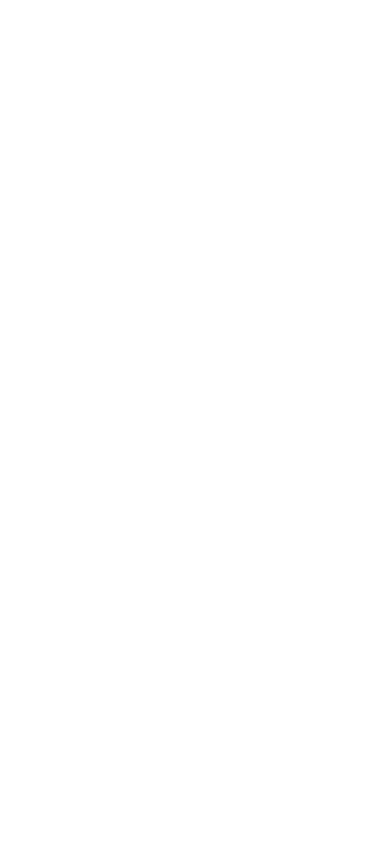
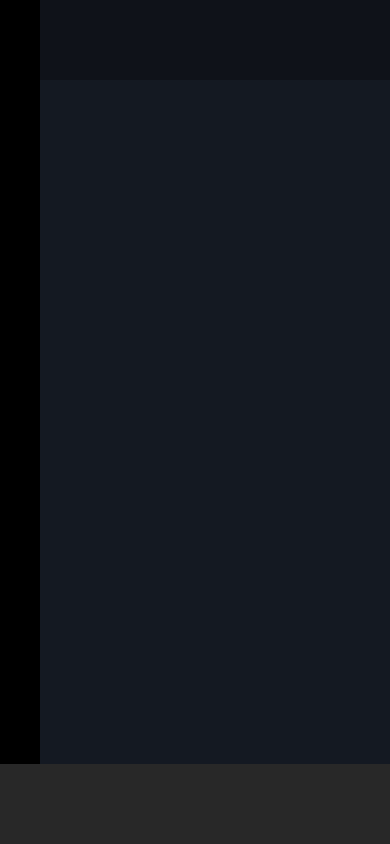
Before and after one commit to oninotna/html-css-spotifyweb, a plain HTML site: page index.html in a window 390 px wide. Drawn offline with Linux system fonts and the light colour scheme.

Commit message:
ended structure mobile first xs <576px

```diff
--- a/css/style.css
+++ b/css/style.css
@@ -1,3 +1,9 @@
+:root {
+    --heigth-player-section: 80px;
+    --height-top-main: 80px;
+    --width-aside-menu: 40px;
+}
+
 /* RESET */
 
 * {
@@ -27,6 +33,11 @@ ul {
     border: 2px dashed red;
 } */
 
+.wrapper {
+    width: 100vw;
+    height: 100vh;
+    overflow: hidden;
+}
 .container {
     margin-left: auto;
     margin-right: auto;
@@ -79,3 +90,39 @@ ul {
 .col-2-3 {
     width: calc(100% / 3 * 2);
 }
+
+/* INIZIO MAIN SECTION */
+main {
+    background-color: #141922;
+}
+
+.main-section {
+    height: calc(100% - var(--heigth-player-section));
+    display: flex;
+}
+
+#main-section-content {
+    height: var(--height-top-main);
+    background-color: #00000044;
+}
+
+/* INZIO ASIDE MENU */
+#aside-menu {
+    width: var(--width-aside-menu);
+    background-color: #000000;
+}
+
+/* MAIN SECTION CONTENT */
+#main-section-content {
+    width: calc(100% - var(--width-aside-menu));
+}
+
+/* MAIN CONTENT */
+#content {
+    height:calc(100vh - var(--height-top-main) - var(--heigth-player-section));
+}
+/* INIZIO PLAYER SECTION */
+.player-section {
+    height: var(--heigth-player-section);
+    background-color: #282828;
+}
--- a/index.html
+++ b/index.html
@@ -15,10 +15,17 @@
 </head>
 
 <body>
-    <header></header>
-
-    <main></main>
-
-    <footer></footer>
+    <main>
+        <div class="wrapper">
+          <div class="main-section">
+              <section id="aside-menu"></section>
+              <section id="main-section-content">
+                  <div id="main-section-top"></div>
+                  <div id="content"></div>
+              </section>
+          </div>
+          <div class="player-section"></div>
+        </div>
+    </main>
 </body>
 </html>
```
